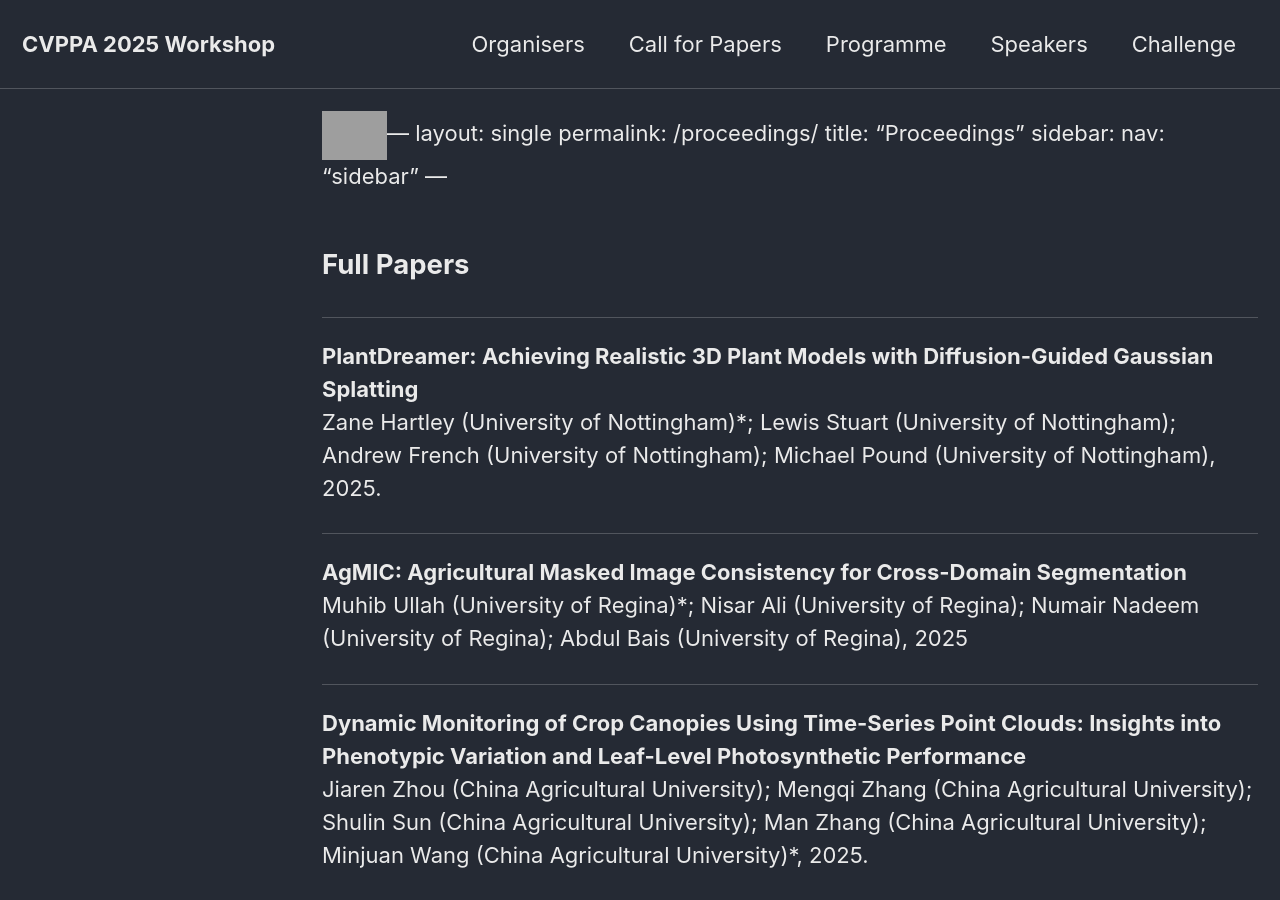
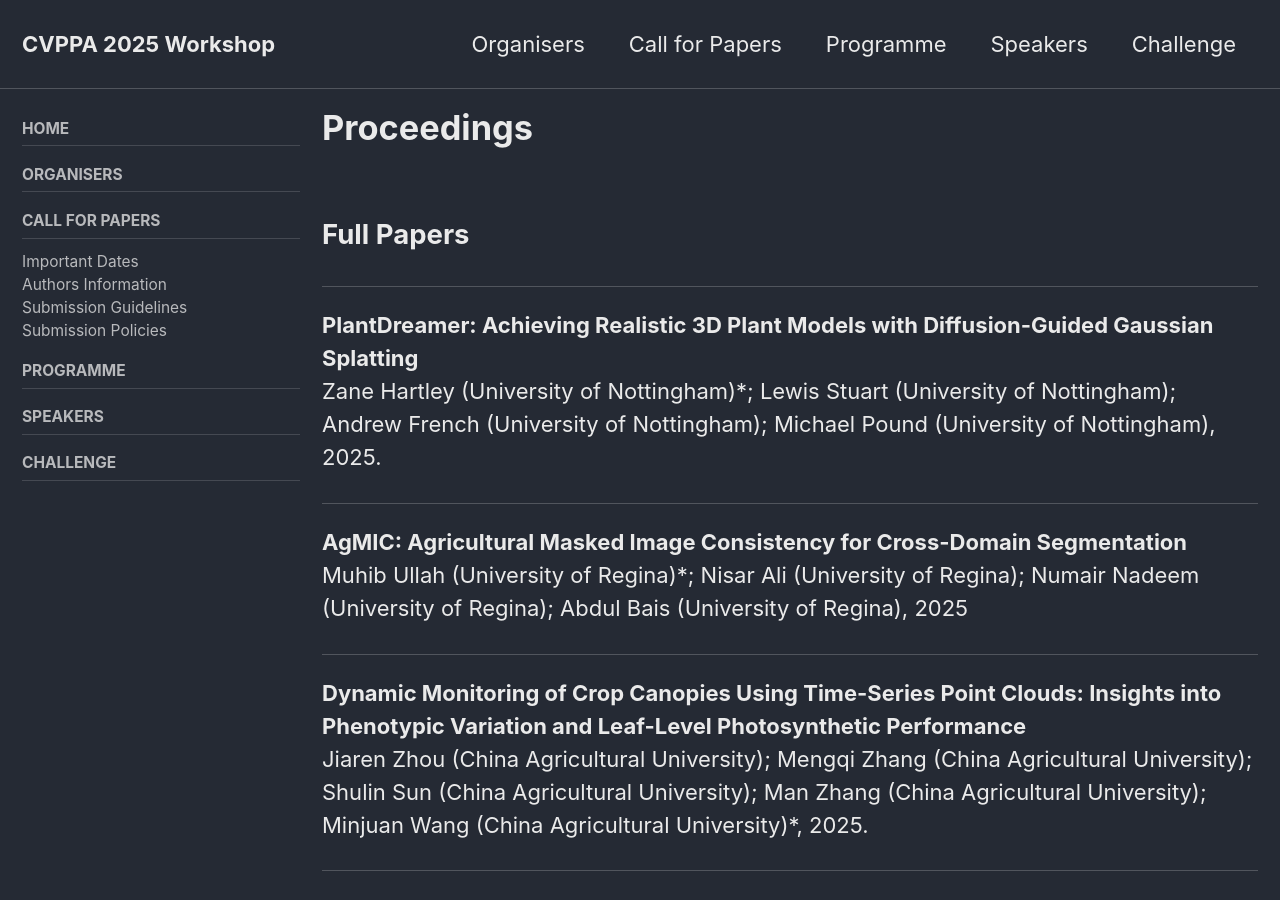
Before and after one commit to cvppa2025/cvppa2025.github.io, a Jekyll site: the page built from _pages/proceedings.md, in a window 1280 px wide and 900 px high. Built offline with Jekyll 4.4.1, drawn with Linux system fonts in a browser that asks for light colours; cached includes are drawn as plain includes; our own code applies the rules of GitHub Pages for plain Markdown files; grey boxes are pictures that could not be loaded.

Commit message:
Update proceedings.md

```diff
--- a/_pages/proceedings.md
+++ b/_pages/proceedings.md
@@ -1,4 +1,4 @@
-<img width="65" height="21" alt="image" src="https://github.com/user-attachments/assets/9b907e3f-6bc2-4509-b258-206c9b9e07c4" />---
+---
 layout: single
 permalink: /proceedings/
 title: "Proceedings"
```
